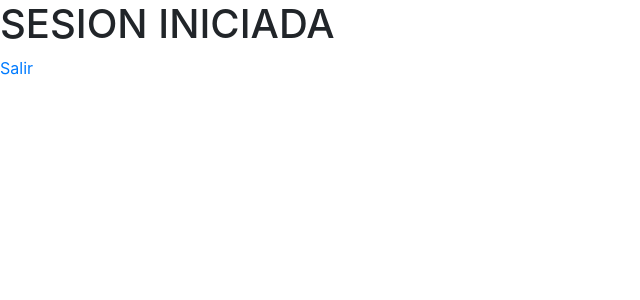
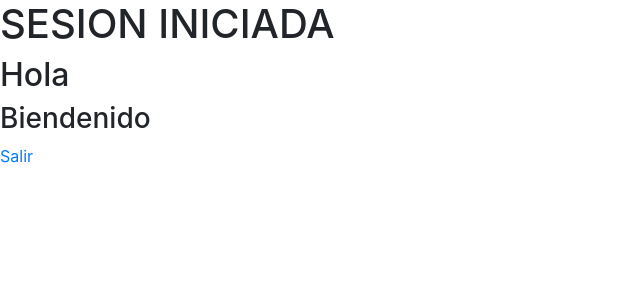
Before and after one commit to Mati2218/Muica1, a PHP site: page /index2.php in a window 1280 px wide. Shown: the top 300 px of the page, without its empty margins (0-640 px from the left). Run offline with PHP 8.4, Linux system fonts and the light colour scheme.

Commit message:
index mejorada

```diff
--- a/index2.php
+++ b/index2.php
@@ -6,6 +6,8 @@
 </head>
 <body>
 	<h1>SESION INICIADA</h1>
+	<h2>Hola </h2>
+	<h3>Biendenido</h3>
 	<a href="cerrar.php" role="button">Salir</a>
 
 </body>
```
